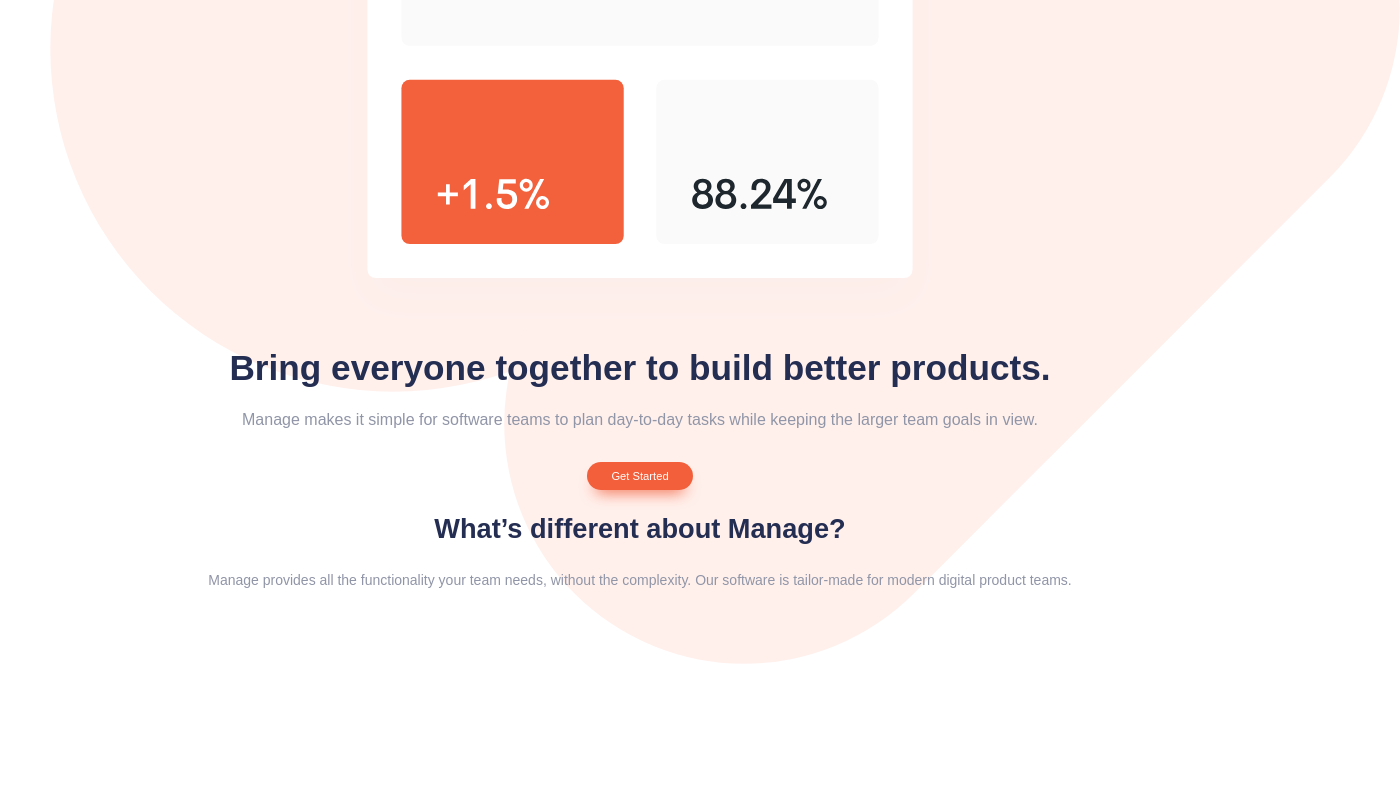
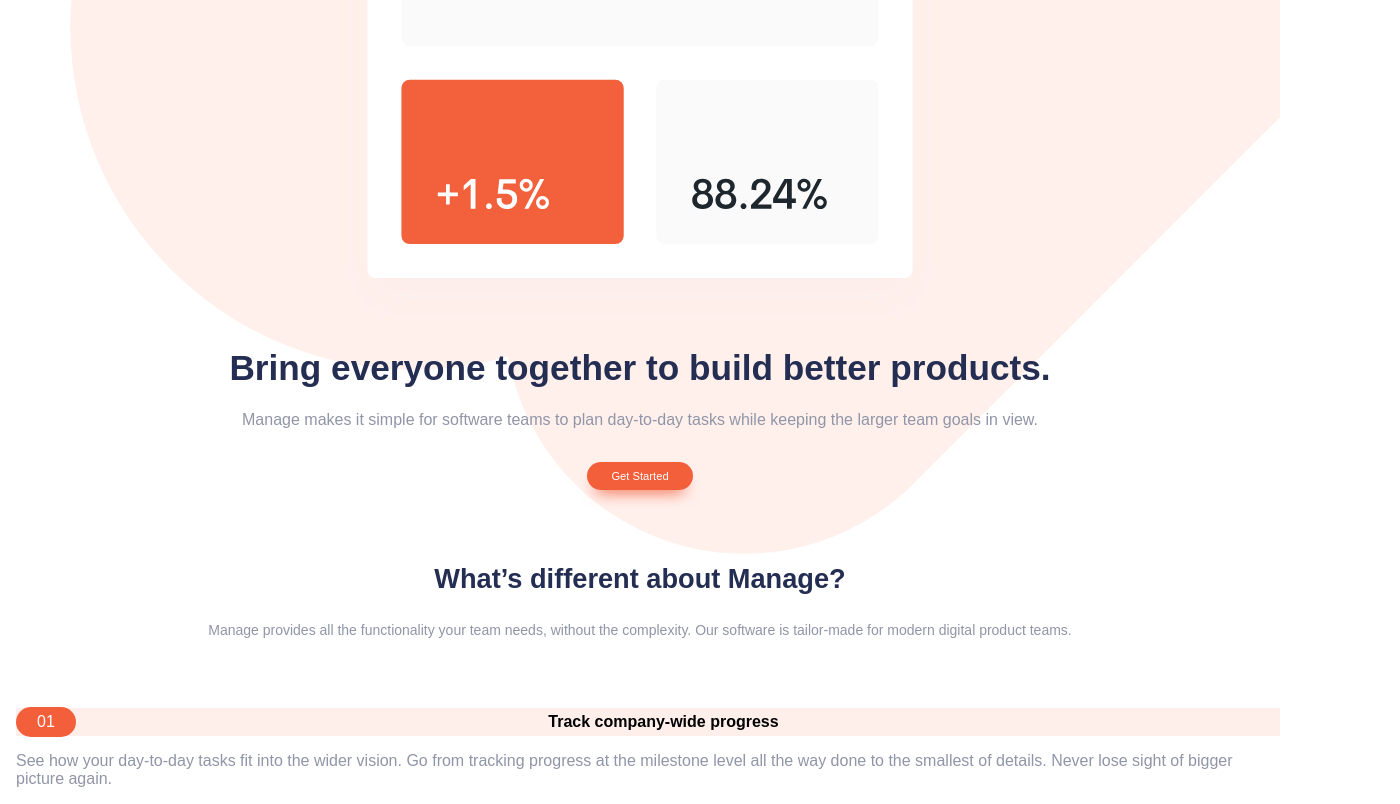
Before and after one commit to kbrandon19/manage-landing-page, a plain HTML site: page index.html in a window 1280 px wide. Shown: the part 878-1682 px from the top of the page, 1400 px wide, since content can reach past the window. Before the commit the page ends 1542 px from the top, so only its background shows below. Drawn offline with Linux system fonts and the light colour scheme; a web font is replaced by a local one.

Commit message:
Labels & Attributes Initiation

```diff
--- a/index.html
+++ b/index.html
@@ -70,12 +70,28 @@
 
     <div class="info">
       <div class="info-text">
-        <h2>  What’s different about Manage?</h2>
-        <p>  Manage provides all the functionality your team needs, without
+        <h2> What’s different about Manage?</h2>
+        <p> Manage provides all the functionality your team needs, without
           the complexity. Our software is tailor-made for modern digital
           product teams.</p>
       </div>
-      <div class="grid"></div>
+    </div>
+
+    <div class="label-container">
+      <div class="label">
+        <div class="label-number">
+          <p>01</p>
+        </div>
+        <div class="label-attribute">
+          <p>Track company-wide progress</p>
+        </div>
+
+
+      </div>
+      <div class="label-text">
+        <p>See how your day-to-day tasks fit into the wider vision. Go from tracking progress at the milestone level all
+          the way done to the smallest of details. Never lose sight of bigger picture again.</p>
+      </div>
     </div>
   </div>
 
--- a/scss/style.scss
+++ b/scss/style.scss
@@ -27,6 +27,7 @@ body{
     width:100%;
     height:auto;
     position: relative;
+    overflow:hidden;
 
 
     .nav{
@@ -51,6 +52,7 @@ body{
     }
 
     .intro{
+        position: relative;
         width:auto;
         height:auto;
         padding:0 2rem;
@@ -61,8 +63,8 @@ body{
 
             img{position: absolute;
                 width:100%;
-                top:-10px;
-                right:-50px;
+                top:-150px;
+                right:-70px;
                 z-index:-1;
             }
         }
@@ -126,6 +128,7 @@ body{
         width:auto;
         height:auto;
         padding:0 2rem;
+        margin-top:4.5rem;
         .info-text{
             text-align: center;
             line-height: 1.7;
@@ -144,4 +147,56 @@ body{
             }
         }
     }
+
+    .label-container{
+    .label{
+        width:100%;
+        height:auto;
+        margin-top:4rem;
+        padding-left:1rem;
+        display:flex;
+        align-items: center;
+        position: relative;
+
+
+        .label-number{
+            position: absolute;
+            background-color:$bright-red;
+
+            width:40px;
+            text-align: center;
+            padding:4px 10px;
+            border-radius: 25px;
+            color:#ffffff;
+            vertical-align: middle;
+           margin:0;
+
+            p{margin:2px;            vertical-align: middle;
+
+
+            }
+        }
+
+        .label-attribute{
+
+            flex-basis:100%;
+            background-color:$very-pale-red;
+            padding:5px 0;
+            text-align: center;
+
+
+            p{
+                font-weight: 700;
+                margin:0px 0px 0px 15px;}
+            }
+        }
+
+        .label-text{
+            padding:0 1rem;
+            p{
+                color:$dark-grayish-blue;
+
+            }
+        }
+    }
 }
```
Also changed, not shown: scss/style.css, 1 other file.
